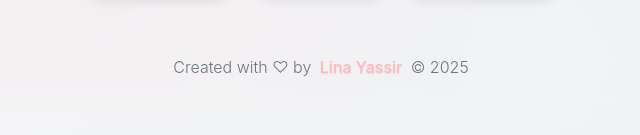
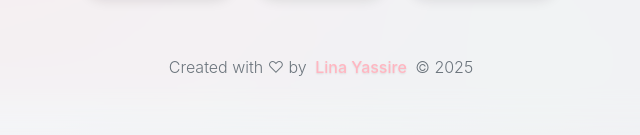
Before and after one commit to pxxelina/virtual-piano, a plain HTML site: page index.html in a window 1280 px wide. Shown: the part 691-826 px from the top of the page, 319-959 px from the left. Drawn offline with Linux system fonts and the light colour scheme.

Commit message:
Update index.html

```diff
--- a/index.html
+++ b/index.html
@@ -18,6 +18,9 @@
             <div class="decorative-line line-2"></div>
         </div>
     </div>
+
+    <!-- Hearts container - always visible -->
+    <div class="background-hearts-container" id="background-hearts-container"></div>
 
     <!-- Hearts container for playing animation -->
     <div class="playing-hearts-container" id="playing-hearts-container"></div>
@@ -87,7 +90,7 @@
             <button class="control-btn" id="toggle-hearts">Toggle Hearts</button>
         </div>
 
-        <div class="creator-credit">Created with ♡ by <span class="creator-name">Lina Yassir</span> © 2025</div>
+        <div class="creator-credit">Created with ♡ by <span class="creator-name">Lina Yassire</span> © 2025</div>
     </div>
 
     <script src="script.js"></script>
```
